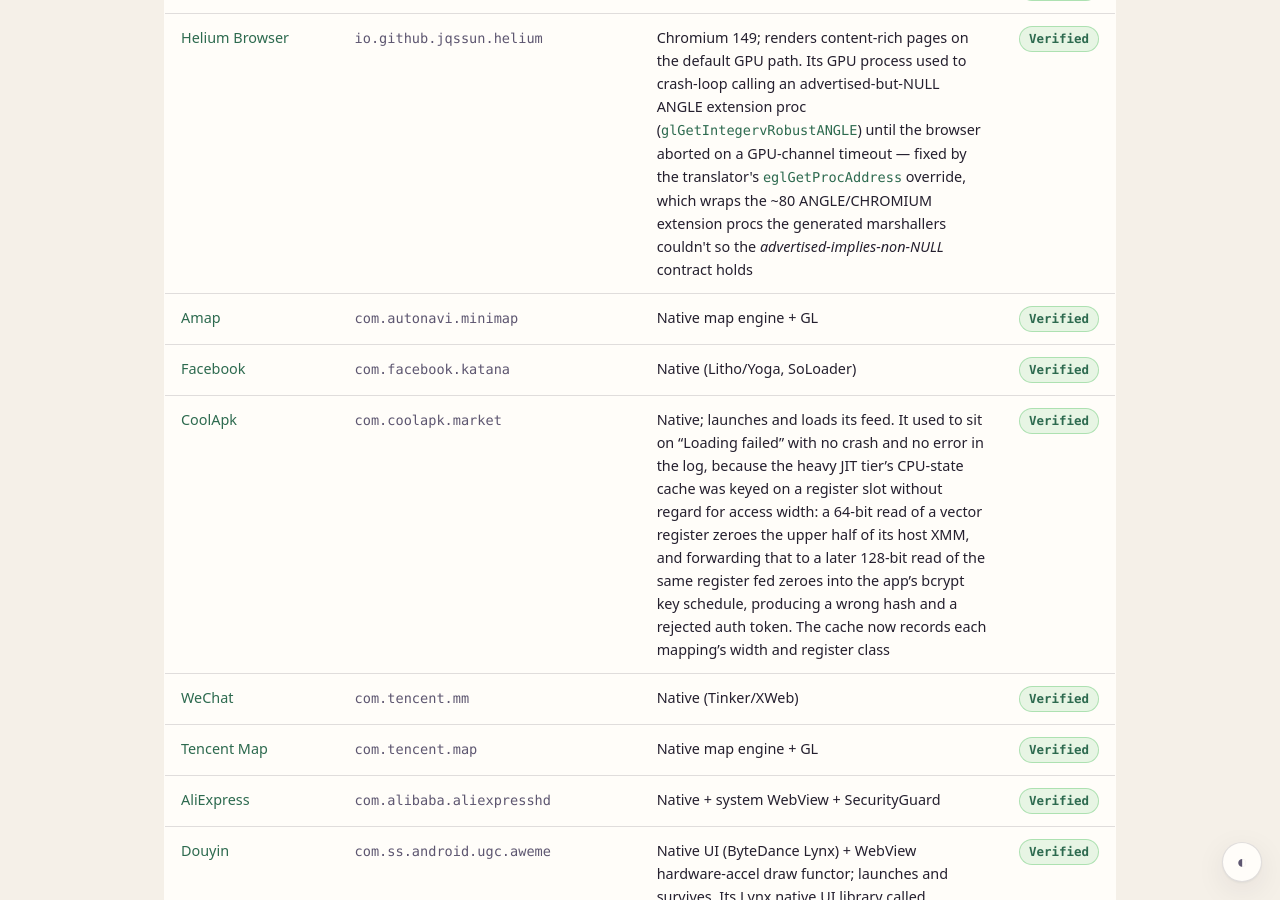
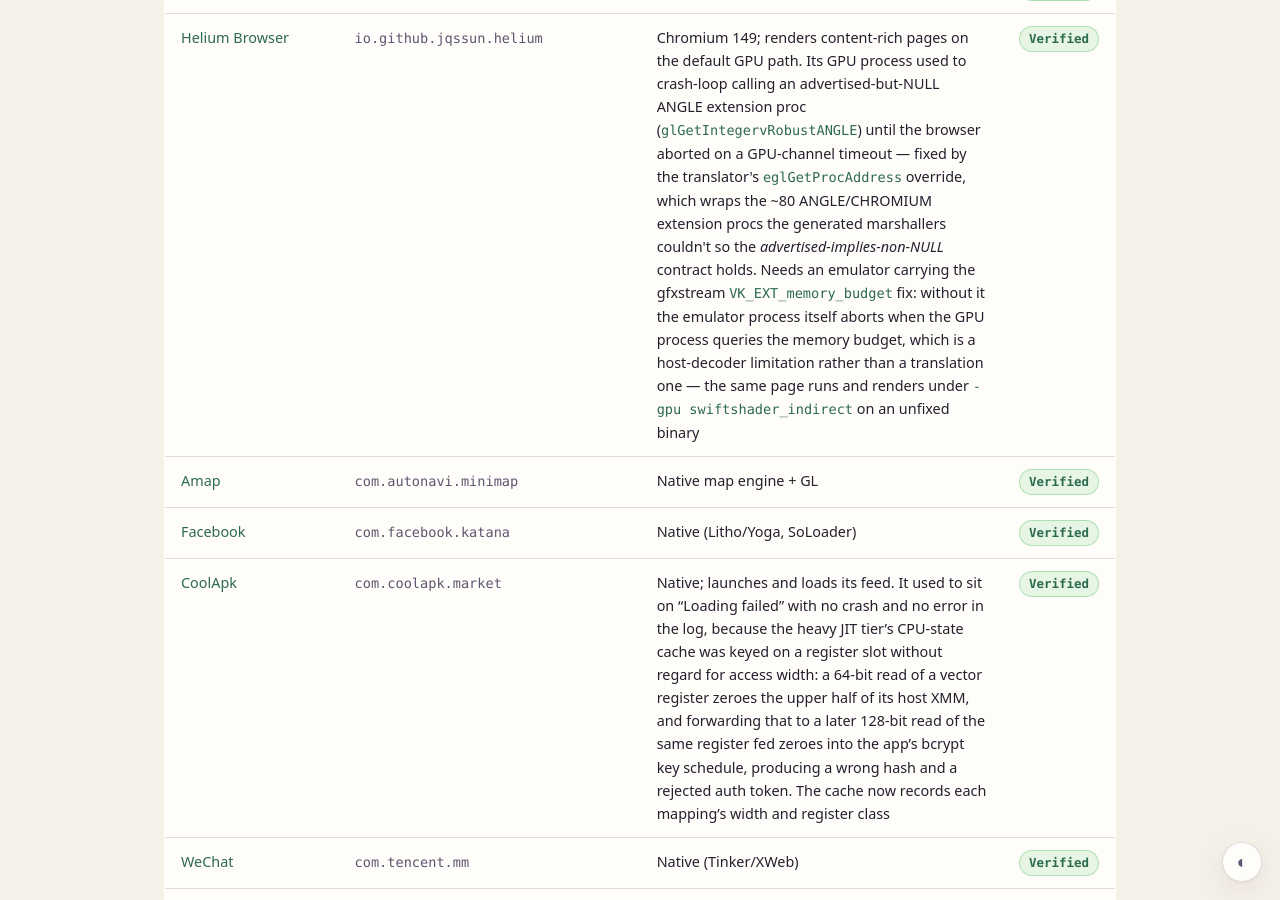
Before and after one commit to DigitalisX64/digitalisx64.github.io, a Jekyll site: the page built from apps.html, in a window 1280 px wide and 900 px high, scrolled down 1683 px. Built offline with Jekyll 4.4.1, drawn with Linux system fonts in a browser that asks for light colours.

Commit message:
Correct the ANativeWindow stride claim; note Helium's emulator requirement
The proxy card said the stride repair supplies "the stride the pixel format
mandates". It no longer does, and the distinction is the interesting part: how
far a row is padded past its width is the allocator's choice, varying with the
gralloc implementation and with the buffer's usage, so the proxy asks the host
allocator instead of assuming the format's rule.

Helium's entry gains the environment it needs. It renders on the default GPU
path, but on an emulator without the gfxstream VK_EXT_memory_budget fix the
emulator process aborts when the GPU process queries the budget -- a host
decoder limitation, not a translation one, and the same page renders under
software GL on an unfixed binary.

```diff
--- a/_data/apps.yml
+++ b/_data/apps.yml
@@ -73,7 +73,12 @@ verified:
       GPU-channel timeout &mdash; fixed by the translator's
       <code>eglGetProcAddress</code> override, which wraps the ~80 ANGLE/CHROMIUM
       extension procs the generated marshallers couldn't so the
-      <em>advertised-implies-non-NULL</em> contract holds
+      <em>advertised-implies-non-NULL</em> contract holds. Needs an emulator
+      carrying the gfxstream <code>VK_EXT_memory_budget</code> fix: without it the
+      emulator process itself aborts when the GPU process queries the memory
+      budget, which is a host-decoder limitation rather than a translation one
+      &mdash; the same page runs and renders under
+      <code>-gpu swiftshader_indirect</code> on an unfixed binary
   - name: 'Amap'
     package: com.autonavi.minimap
     stack: 'Native map engine + GL'
--- a/index.html
+++ b/index.html
@@ -135,7 +135,7 @@ layout: null
             <li><strong>Graphics reach the real GPU.</strong> Vulkan goes through GFXStream's VkDecoder; OpenGL ES is driven by ANGLE, which implements it on top of Vulkan in-guest &mdash; giving full OpenGL ES 3.2 and hardware MSAA on the host GPU.</li>
             <li><strong>Awkward symbols are covered by hand.</strong> Anything the auto-generated marshallers can't handle gets a custom trampoline written in-surface, including <code>JNIEnv</code> translation and host&rarr;guest callbacks.</li>
             <li><strong>Advertised means callable.</strong> <code>eglGetProcAddress</code> wraps ~80 ANGLE/CHROMIUM extension procs guest-callable, so a browser engine that gates on the extension string gets a working entry point instead of a NULL &mdash; the fix that took the Chromium GPU process from a crash loop to stable rendering.</li>
-            <li><strong>A contract broken by one field.</strong> <code>ANativeWindow_lock</code> reports a zero stride for planar-YUV windows, so a video player addressed every row of the frame at row 0 and posted an untouched buffer &mdash; and an all-zero YUV buffer is exactly RGB(0,135,0), which is why a shipping short-video app rendered solid green over a working UI. The proxy now supplies the stride the pixel format mandates.</li>
+            <li><strong>A contract broken by one field.</strong> <code>ANativeWindow_lock</code> reports a zero stride for planar-YUV windows, so a video player addressed every row of the frame at row 0 and posted an untouched buffer &mdash; and an all-zero YUV buffer is exactly RGB(0,135,0), which is why a shipping short-video app rendered solid green over a working UI. The proxy supplies the missing stride &mdash; and gets it by <em>asking the host allocator</em>, not by assuming the format's rule: how far a row is padded past its width is gralloc's choice, varying with the implementation and the buffer's usage, and a stride that disagrees with the allocation shears every row.</li>
             <li><strong>The allocator wrappers read defensively.</strong> They inspect the bytes before a pointer to recognise Qt's static non-heap object, and that read is now page-boundary guarded in both <code>free</code> and <code>realloc</code> &mdash; GWP-ASan places sampled allocations flush against a <code>PROT_NONE</code> page, which was the source of an intermittent crash misread for weeks as host exhaustion.</li>
           </ul>
         </div>
```
